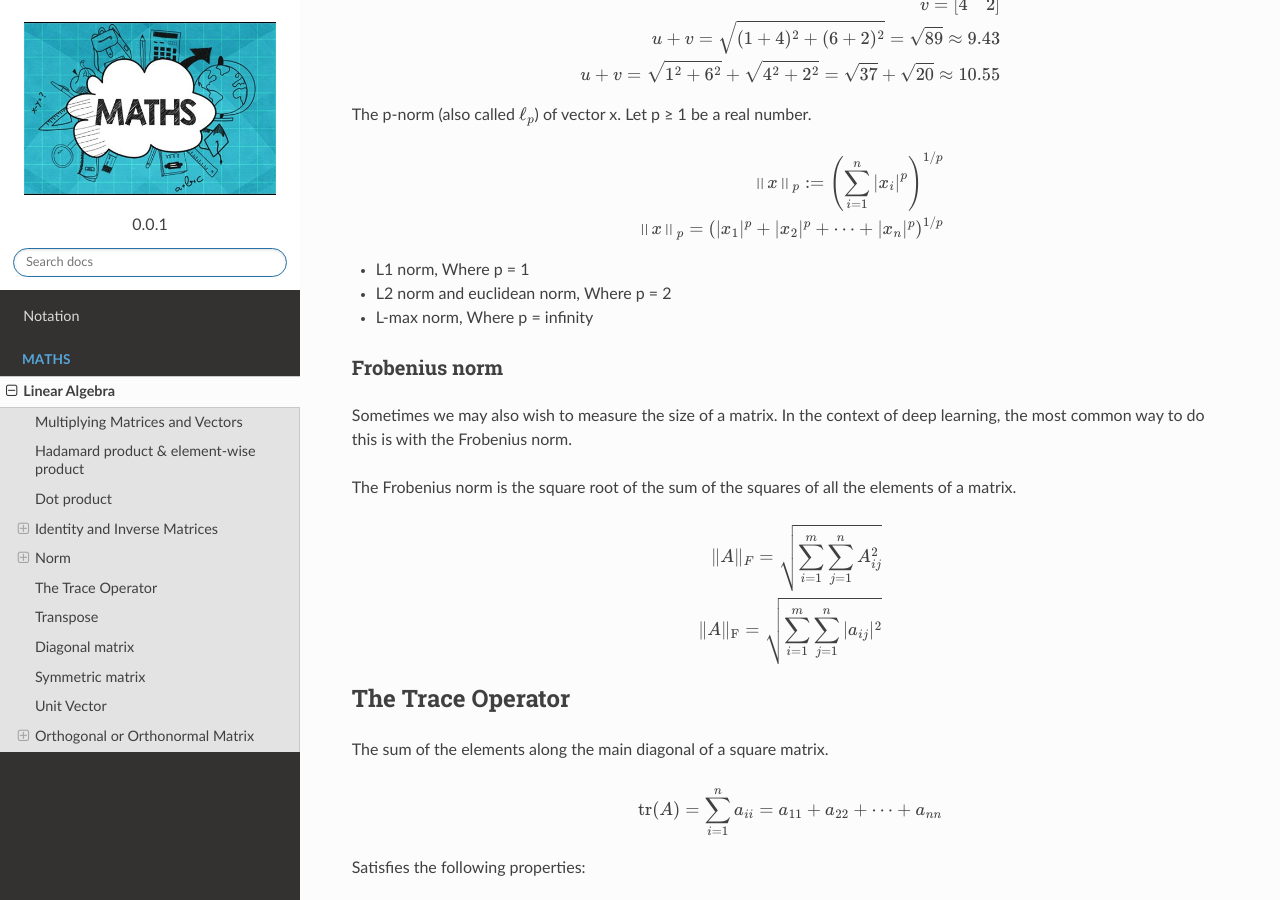
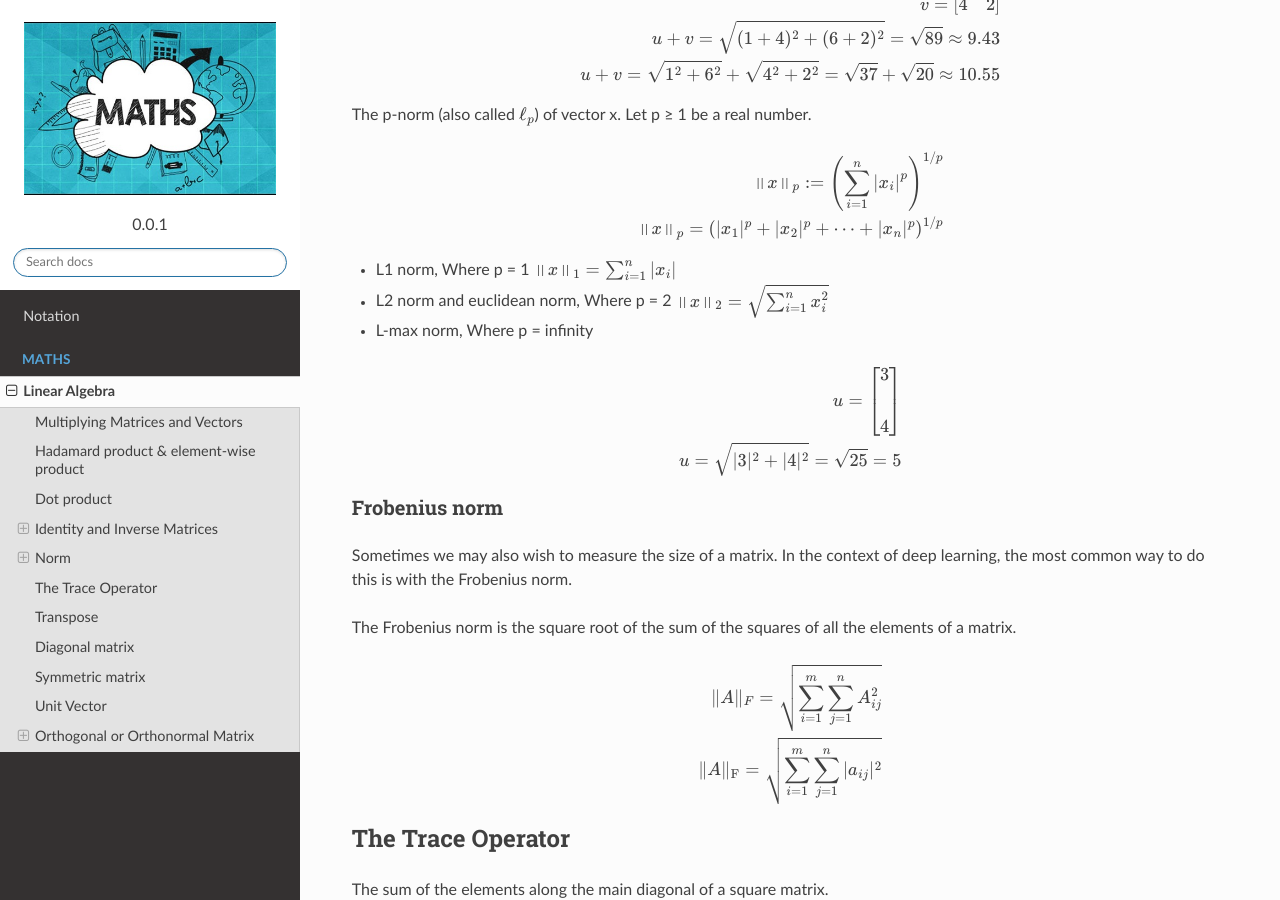
Before and after one commit to akkefa/ml-notes, a Sphinx documentation site: the page built from docs/linear_algebra.rst, in a window 1280 px wide and 900 px high, scrolled down 2252 px. Built offline with Sphinx 7.4.7 and the Read the Docs theme 2.0.0, drawn with Linux system fonts in a browser that asks for light colours.

Commit message:
new examples added.

```diff
--- a/docs/linear_algebra.rst
+++ b/docs/linear_algebra.rst
@@ -161,9 +161,20 @@ The p-norm (also called :math:`\ell_p`) of vector x. Let p ≥ 1 be a real numbe
 
     \left\| x \right\| _p = \left( |x_1|^p + |x_2|^p + \dotsb + |x_n|^p \right) ^{1/p}
 
-*  L1 norm, Where p = 1
-*  L2 norm and euclidean norm, Where p = 2
+*  L1 norm, Where p = 1 :math:`\left\| x \right\|_1 = \sum_{i=1}^n |x_i|`
+*  L2 norm and euclidean norm, Where p = 2 :math:`\left\| x \right\|_2 = \sqrt{\sum_{i=1}^n x_i^2}`
 *  L-max norm, Where p = infinity
+
+.. math::
+
+    u=\begin{bmatrix}
+        3 \\\\
+        4
+    \end{bmatrix}
+
+    u =\sqrt{|3|^2+|4|^2}
+    =\sqrt{25}
+    =5
 
 Frobenius norm
 ^^^^^^^^^^^^^^^
```
Also changed, not shown: 1 other file.
